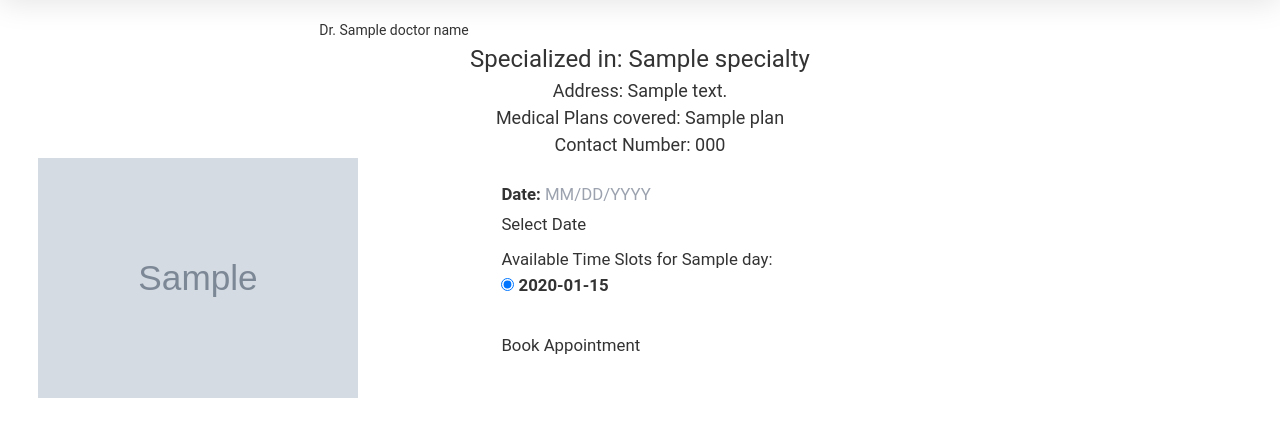
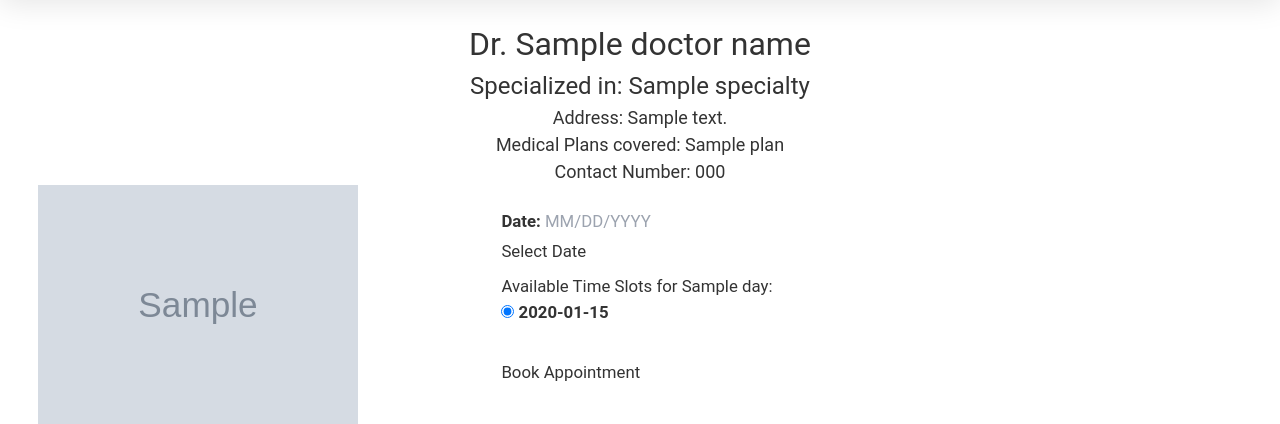
Before and after one commit to josue-237/AppointMED, a Flask app: template templates/appointment.html in a window 1280 px wide. Shown: the part 80-504 px from the top of the page. Run offline with Flask 2, Linux system fonts and the light colour scheme; the template is opened without the code that fills it: most values are stand-ins (such as "Sample title", 1, 10 or a date in 2020); grey boxes marked "Sample" are stand-in pictures; some libraries are stand-ins or nearby versions.

Commit message:
fixed doctor name bug

```diff
--- a/templates/appointment.html
+++ b/templates/appointment.html
@@ -31,7 +31,7 @@
     </div>
     <div class="image-content">
         <div class='center'>
-            <p class="doctor-name">Dr. {{doctor_name}} </p>
+            <p class="doctor-nameP">Dr. {{doctor_name}} </p>
             <p class="specialties"> Specialized in:
             {% for specialty in doctor_specialty %}
             {{specialty}}
```
